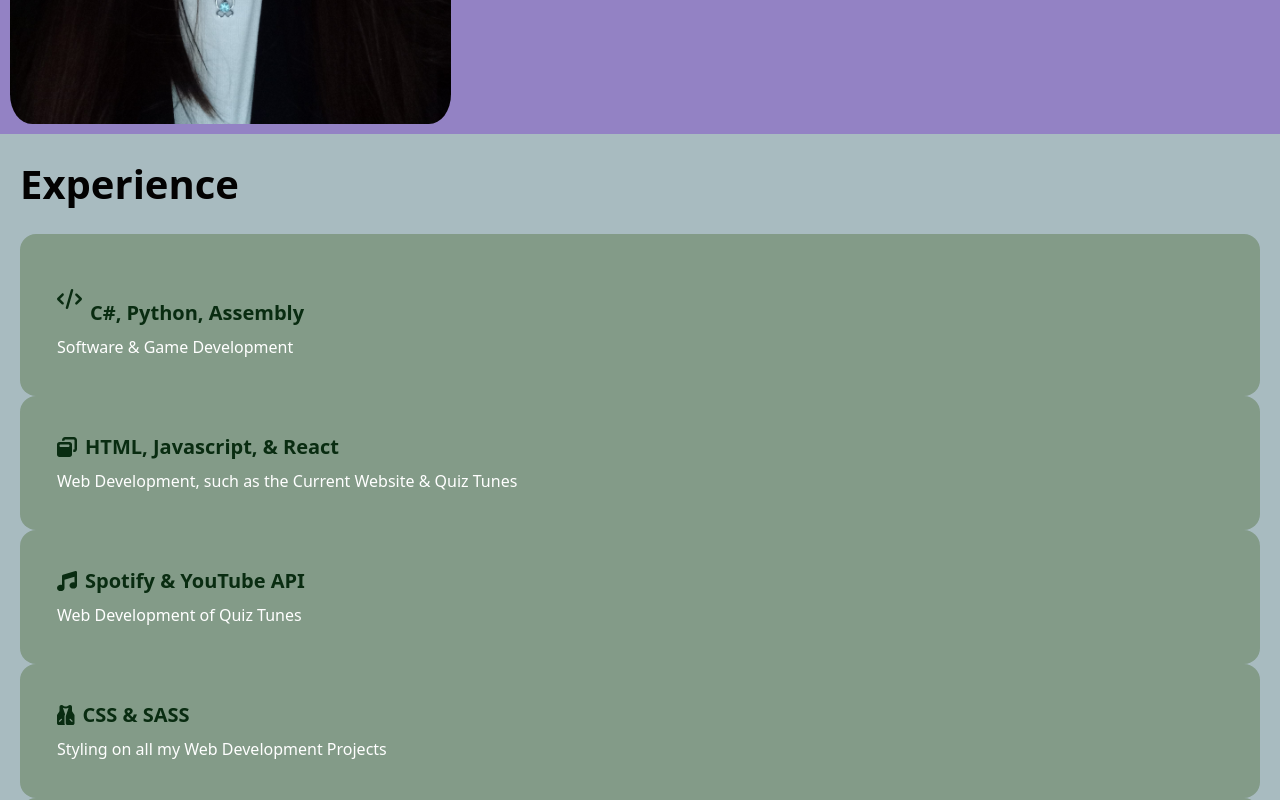
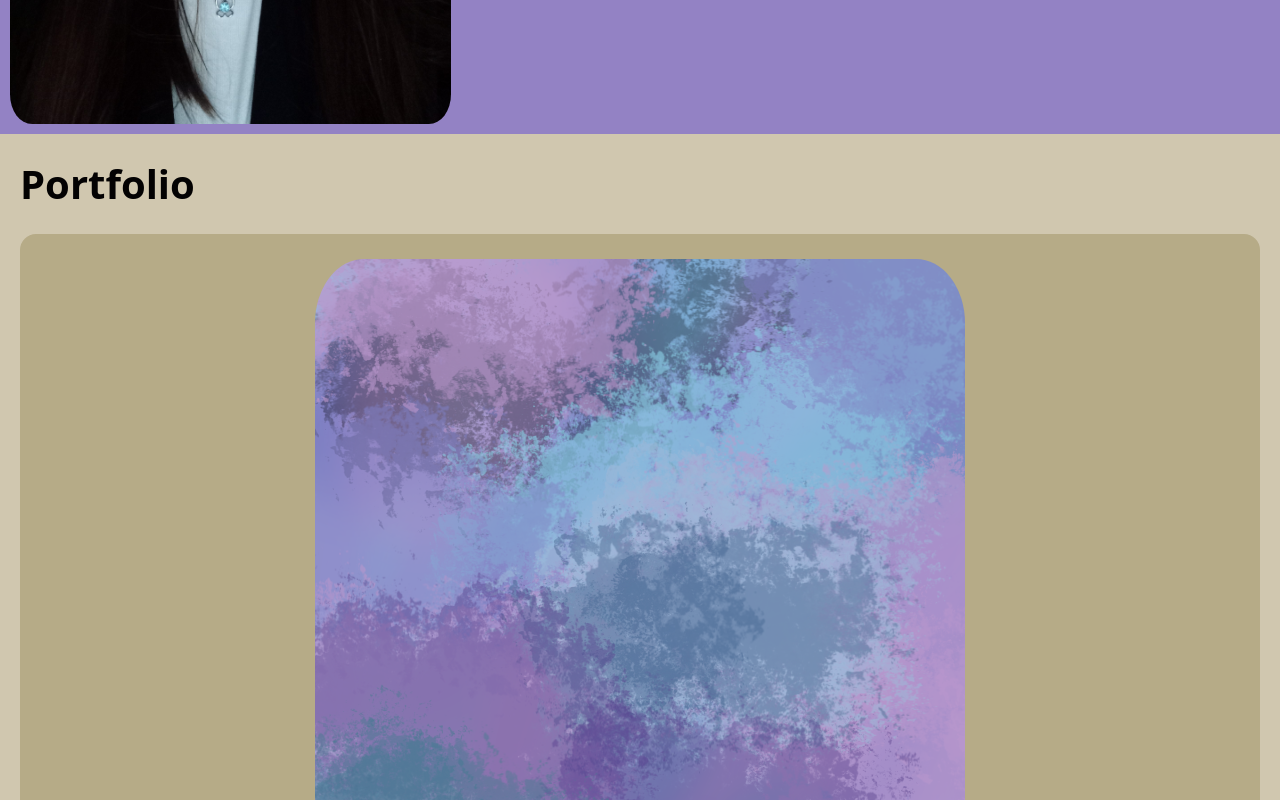
Before and after one commit to Miramoop/miramoop-github-io-react, a React (Create React App) app: page / in a window 1280 px wide. Shown: the part 1240-2040 px from the top of the page. Built offline with nearby package versions, Linux system fonts and the light colour scheme.

Commit message:
Remove Experience from Site

```diff
--- a/src/App.js
+++ b/src/App.js
@@ -2,7 +2,7 @@ import React from "react";
 import Header from "./components/Header";
 import Hero from "./components/Hero";
 import AboutMe from "./components/AboutMe";
-import Experience from "./components/Experience";
+// import Experience from "./components/Experience";
 import Portfolio from "./components/Portfolio";
 import Footer from "./components/Footer";
 import "./styles/styles.css";
@@ -13,7 +13,7 @@ function App() {
       <Header />
       <Hero />
       <AboutMe />
-      <Experience />
+      {/* <Experience /> */}
       <Portfolio />
       <Footer />
     </div>
```
